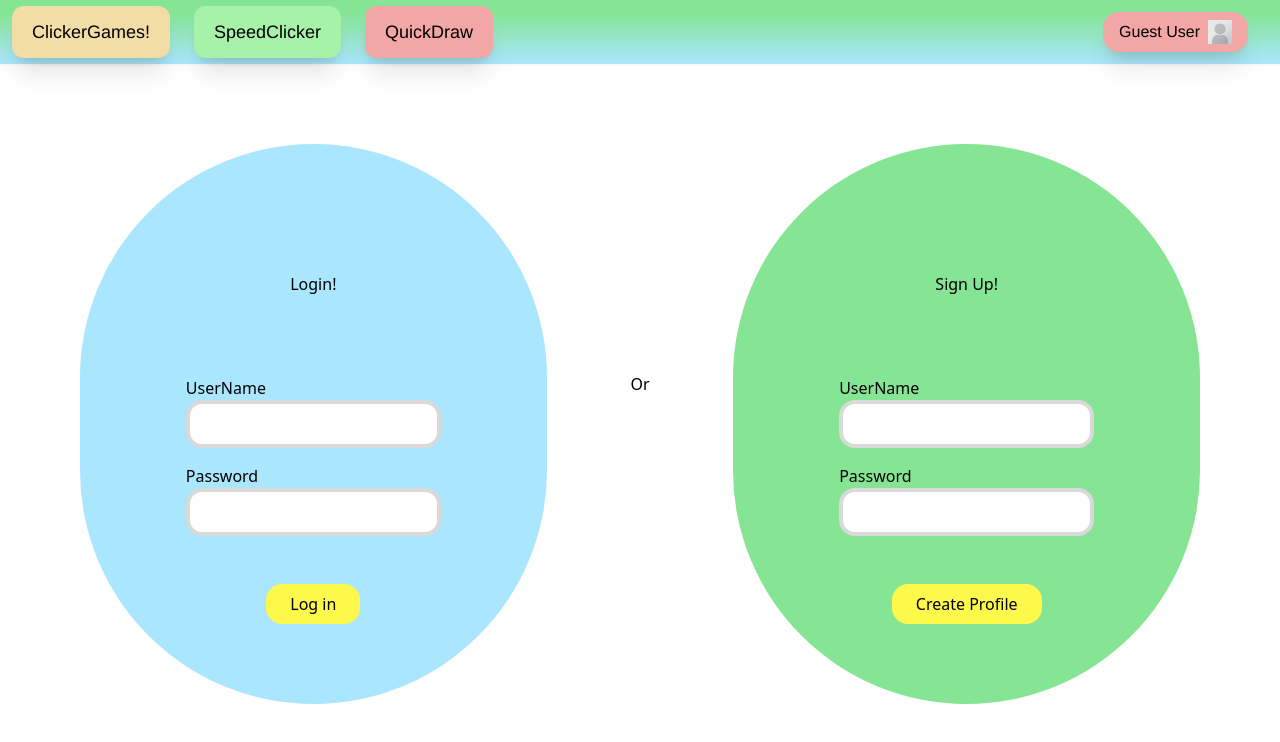
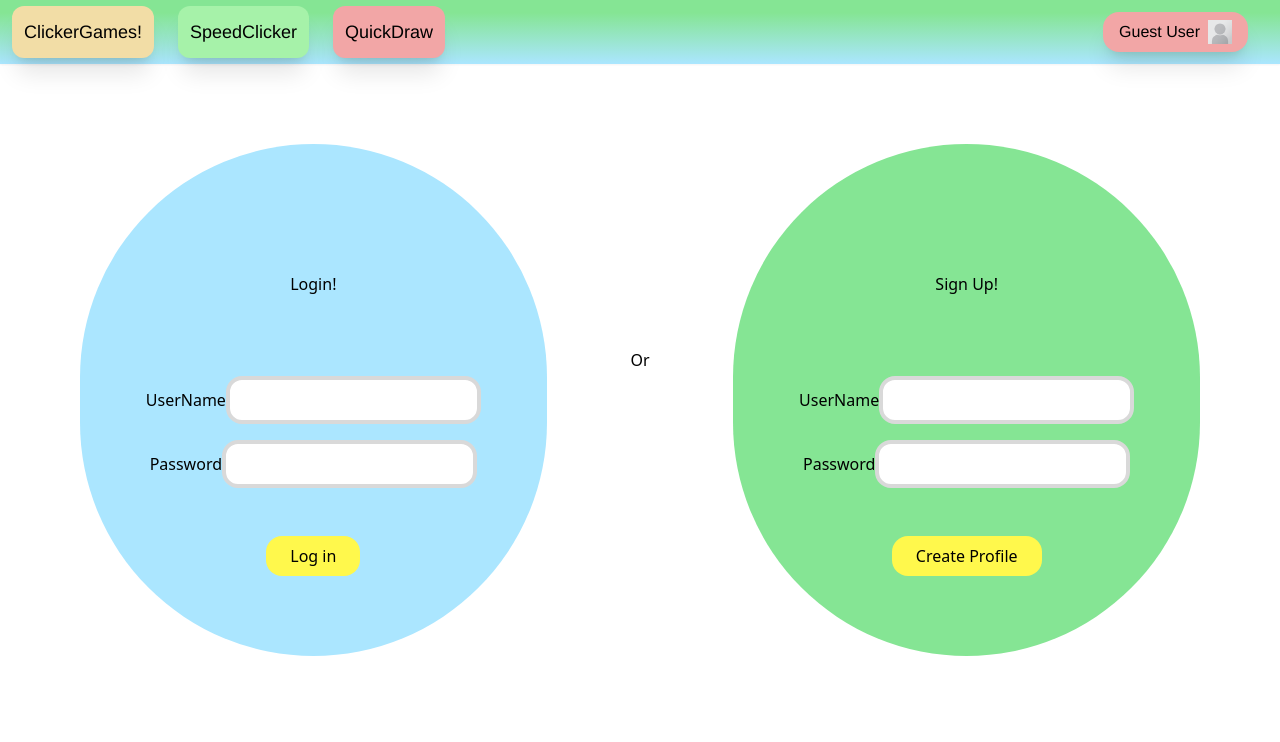
Before and after one commit to Ost-Ethan/Clicker-Games, a React (Vite) app in the folder client/: page /UserLogin in a window 1280 px wide. Shown: the top 742 px of the page. Built offline with nearby package versions, Linux system fonts and the light colour scheme.

Commit message:
added tranisition to all buttons to add a little more flair. also enlarged some small text for clarity.

```diff
--- a/client/src/components/LogInForm.tsx
+++ b/client/src/components/LogInForm.tsx
@@ -9,7 +9,6 @@ export function LogInForm({ buttonText, submitFunction }) {
       username,
       inputPassword,
     };
-    console.log(userInfo);
     setUsername('');
     setInputPassword('');
     submitFunction(userInfo);
@@ -18,32 +17,29 @@ export function LogInForm({ buttonText, submitFunction }) {
   return (
     <form
       onSubmit={handleSubmit}
-      className="USERNAME-FORM flex flex-wrap flex-col"
-      id="LogInForm">
-      <label className="text-left" htmlFor="username">
+      className="USERNAME-FORM flex flex-wrap flex-col items-center">
+      <label className="">
         UserName
-      </label>
         <input
           required
-        id="username"
           type="text"
           value={username}
           onChange={(e) => setUsername(e.target.value)}
           className="w-42 border-solid border-4 border-grayLogin rounded-2xl p-2"
         />
-      <label className="mt-4" htmlFor="password">
+      </label>
+      <label className="mt-4">
         Password
-      </label>
         <input
           required
           value={inputPassword}
           onChange={(e) => setInputPassword(e.target.value)}
-        id="password"
-        type="text"
+          type="password"
           className="w-42 border-solid border-4 border-grayLogin rounded-2xl p-2"
         />
+      </label>
       <button
-        className="mt-12 self-center py-2 px-6 w-30 bg-yellowLogin rounded-2xl"
+        className="mt-12 self-center py-2 px-6 w-30 bg-yellowLogin rounded-2xl active:translate-y-0.5 active:translate-x-0.5"
         type="submit">
         {buttonText}
       </button>
--- a/client/src/components/LoginHeaderButton.tsx
+++ b/client/src/components/LoginHeaderButton.tsx
@@ -5,7 +5,7 @@ export function LoginHeaderButton() {
     <>
       <div className="LOG-IN-BUTTON font-Arimo basis-full flex justify-end mt-2 mx-2 my-0.5">
         <Link to={`UserLogin`}>
-          <button className="p-4 px-20 bg-yellowLogin rounded-full">
+          <button className="p-4 px-20 bg-yellowLogin rounded-full  active:translate-y-0.5 active:translate-x-0.5">
             Sign In
           </button>
         </Link>
--- a/client/src/components/Navbar.tsx
+++ b/client/src/components/Navbar.tsx
@@ -15,7 +15,7 @@ export function Navbar({ loggedIn, setLoggedIn }: NavbarProps) {
   const [onLoginPage, setOnLoginPage] = useState(true);
 
   useEffect(() => {
-    if (location.pathname != '/UserLogin') {
+    if (location.pathname != '/UserLogin' && location.pathname != '/Profile') {
       setOnLoginPage(false);
     } else {
       setOnLoginPage(true);
@@ -26,31 +26,31 @@ export function Navbar({ loggedIn, setLoggedIn }: NavbarProps) {
     <div>
       <div className="NAVBAR-CONTAINER font-Arimo bg-gradient-to-b from-greenGrad from-20% to-blueGrad to-100% shadow-sm flex h-16 items-center">
         <div className="NAVBAR-ENTRIES-GAMELIST  flex text-lg basis-1/2">
-          <div className="CLICKER-GAMES-ENTRY p-3 m-3 shadow-xl bg-yellowHead rounded-xl">
-            <Link to="/" className="m-2">
+          <Link to="/">
+            <div className="CLICKER-GAMES-ENTRY p-3 m-3 shadow-xl bg-yellowHead rounded-xl active:translate-y-0.5 active:translate-x-0.5">
               ClickerGames!
-            </Link>
-          </div>
-          <div className="SPEED-CLICKER-ENTRY p-3 m-3 shadow-xl bg-greenHead rounded-xl">
-            <Link to="/SpeedClicker" className="m-2">
+            </div>
+          </Link>
+          <Link to="/SpeedClicker">
+            <div className="SPEED-CLICKER-ENTRY p-3 m-3 shadow-xl bg-greenHead rounded-xl active:translate-y-0.5 active:translate-x-0.5">
               SpeedClicker
-            </Link>
-          </div>
-          <div className="QUICKDRAW-ENTRY p-3 m-3 shadow-xl bg-redHead rounded-xl">
-            <Link to="/QuickDraw" className="m-2">
+            </div>
+          </Link>
+          <Link to="/QuickDraw">
+            <div className="QUICKDRAW-ENTRY p-3 m-3 shadow-xl bg-redHead rounded-xl active:translate-y-0.5 active:translate-x-0.5">
               QuickDraw
-            </Link>
-          </div>
+            </div>
+          </Link>
         </div>
         <div className="NAVBAR-ENTRIES-USER flex basis-1/2 justify-end">
-          <div className="USER-ENTRY flex flex-wrap mr-8 bg-redHead p-2 px-4 rounded-2xl shadow-xl">
-            <div className="mr-2">
-              <Link to="/Profile">
+          <Link to="/Profile">
+            <div className="USER-ENTRY flex flex-wrap mr-8 bg-redHead p-2 px-4 rounded-2xl shadow-xl  active:translate-y-0.5 active:translate-x-0.5">
+              <div className="mr-2">
                 {sessionStorage.getItem('username') || 'Guest User'}
-              </Link>
+              </div>
+              <img className="w-6" src={blankUser}></img>
             </div>
-            <img className="w-6" src={blankUser}></img>
-          </div>
+          </Link>
         </div>
       </div>
       {loggedIn || onLoginPage || <LoginHeaderButton />}
--- a/client/src/components/Results.tsx
+++ b/client/src/components/Results.tsx
@@ -14,7 +14,7 @@ export function Results({
 
   useEffect(() => {
     async function handleScoreUpdate() {
-      const res = await fetch('/api/times', {
+      await fetch('/api/times', {
         method: 'PUT',
         headers: {
           'Content-Type': 'application/json',
@@ -22,9 +22,6 @@ export function Results({
         },
         body: JSON.stringify({ gameId: 1, bestTime: time }),
       });
-
-      const response = await res.json();
-      console.log(response);
     }
 
     async function handleScoreSubmit() {
@@ -56,7 +53,9 @@ export function Results({
         setBestTime(response[0].bestTime);
       }
     }
-    handleGetBestScore();
+    if (loggedIn) {
+      handleGetBestScore();
+    }
   });
 
   return (
@@ -73,23 +72,22 @@ export function Results({
               setIsStarted(false);
               setPassedMilliseconds(0);
             }}
-            className="py-6 px-4 m-2 bg-greenHead rounded-lg shadow-xl select-none">
+            className="text-lg py-6 px-4 m-2 bg-greenHead rounded-lg shadow-xl select-none  active:translate-y-0.5 active:translate-x-0.5">
             Play Again!
           </button>
           <Link to={'/'}>
-            <button className="py-6 px-4 m-2 bg-yellowHead rounded-lg shadow-xl select-none">
+            <button className="text-lg py-6 px-4 m-2 bg-yellowHead rounded-lg shadow-xl select-none  active:translate-y-0.5 active:translate-x-0.5">
               Home Page
             </button>
           </Link>
         </div>
         {loggedIn ? (
-          <div className="mt-20 max-w-s select-none">
-            {' '}
-            Your best time for SpeedClicker is:{' '}
+          <div className="mt-20 max-w-s select-none text-lg">
+            Your best time for SpeedClicker is:
             {bestTime ? `${bestTime / 100} seconds!` : 'Loading...'}
           </div>
         ) : (
-          <div className="text-center mt-20 max-w-xs select-none">
+          <div className="text-center mt-20 max-w-xs select-none text-lg">
             Log in to see your best score and compete on the leaderboard!
           </div>
         )}
--- a/client/src/components/ScoreBoard.tsx
+++ b/client/src/components/ScoreBoard.tsx
@@ -21,7 +21,7 @@ export function ScoreBoard({ game, gameId }) {
       }
     }
     getTimes();
-  }, [gameId]);
+  });
 
   if (isLoading) {
     return <div>Loading Scoreboard...</div>;
--- a/client/src/components/SignOutHeaderButton.tsx
+++ b/client/src/components/SignOutHeaderButton.tsx
@@ -7,12 +7,11 @@ export function SignOutHeaderButton({ setLoggedIn }: SignOutHeaderButtonProps) {
   return (
     <div className="SIGN-OUT-BUTTON font-Arimo basis-full flex justify-end mx-2 my-0.5">
       <button
-        className="py-2 px-20 bg-redLogOut/60 rounded-full"
+        className="py-2 px-20 bg-redLogOut/60 rounded-full shadow-md  active:translate-y-0.5 active:translate-x-0.5"
         onClick={() => {
           setLoggedIn(false);
           sessionStorage.removeItem('token');
           sessionStorage.removeItem('username');
-          console.log('firing handleSignOut');
         }}>
         Sign Out
       </button>
--- a/client/src/components/UserTimesTable.tsx
+++ b/client/src/components/UserTimesTable.tsx
@@ -34,8 +34,6 @@ export function UserTimesTable() {
     getUserTimes();
   }, []);
 
-  console.log(userTimes);
-
   if (isLoading) {
     return <div>Loading your times...</div>;
   }
@@ -51,7 +49,7 @@ export function UserTimesTable() {
             Game
           </div>
           <div className="px-2 border-solid basis-1/2  flex justify-center">
-            Your Time
+            Your Best Time
           </div>
           <div className="ENTRY bg-orangeScoreboard flex basis-full m-2 my-0.5 p-2 px-4 rounded-full">
             <div className="basis-1/2 flex break-all justify-center pr-2">
--- a/client/src/pages/HomePage.tsx
+++ b/client/src/pages/HomePage.tsx
@@ -10,16 +10,16 @@ export function HomePage() {
         Clicker Games!
       </div>
       <div className="w-screen flex-wrap flex mt-16 justify-around">
-        <div className="flex flex-wrap m-4">
+        <div className="flex flex-wrap m-4  active:translate-y-0.5 active:translate-x-0.5">
           <Link to={'/speedClicker'}>
             <img src={speedClicker} alt="SpeedClicker Game Button"></img>
           </Link>
         </div>
-        <div className="flex flex-wrap m-4">
+        <div className="flex flex-wrap m-4  active:translate-y-0.5 active:translate-x-0.5">
           <img src={quickDraw} alt="QuickDraw Game Button"></img>
         </div>
       </div>
-      <div className="w-screen flex justify-center mt-4">
+      <div className="w-screen flex justify-center mt-4  active:translate-y-0.5 active:translate-x-0.5">
         <img src={game3} alt="game3 button"></img>
       </div>
     </>
--- a/client/src/pages/Profile.tsx
+++ b/client/src/pages/Profile.tsx
@@ -5,12 +5,14 @@ import blankUser from '../assets/Portrait_Placeholder.png';
 export function Profile({ loggedIn }) {
   if (!loggedIn) {
     return (
-      <>
-        <div>You are not logged in!</div>
-        <button>
-          <Link to="/UserLogin">Log in!</Link>
-        </button>
-      </>
+      <div className="font-Arimo w-screen flex flex-col items-center">
+        <div className="text-xl mt-16">You are not logged in!</div>
+        <Link to="/UserLogin">
+          <button className="mt-32 py-12 px-28 bg-yellowLogin rounded-full bg-greenHead active:translate-y-0.5 active:translate-x-0.5">
+            Log in!
+          </button>
+        </Link>
+      </div>
     );
   }
 
```
Also changed, not shown: client/src/pages/SpeedClicker.tsx (+12 -8 lines), client/src/pages/UserLogin.tsx (+10 -10 lines). Lines whose indentation alone changed are shown as unchanged.
